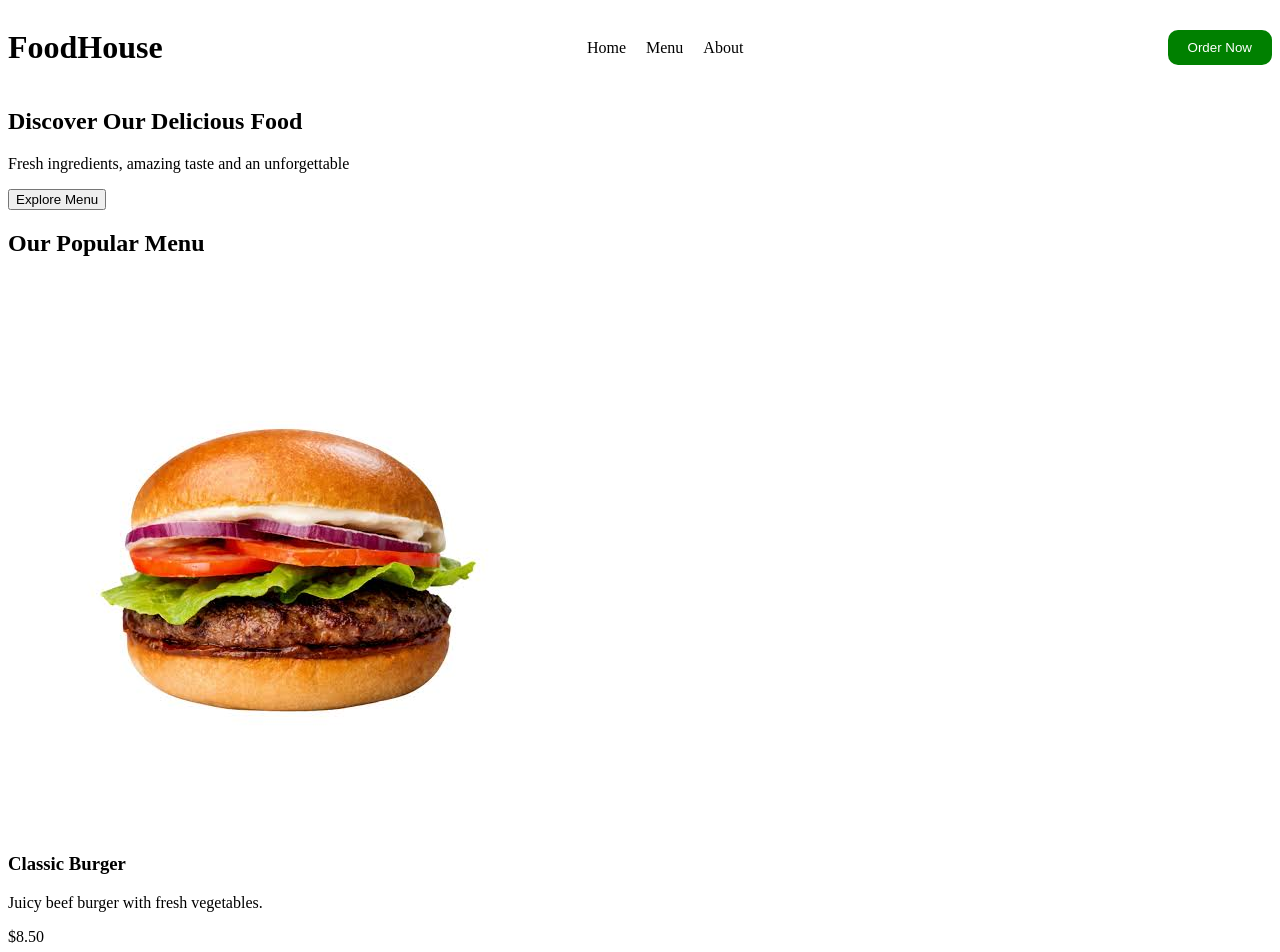
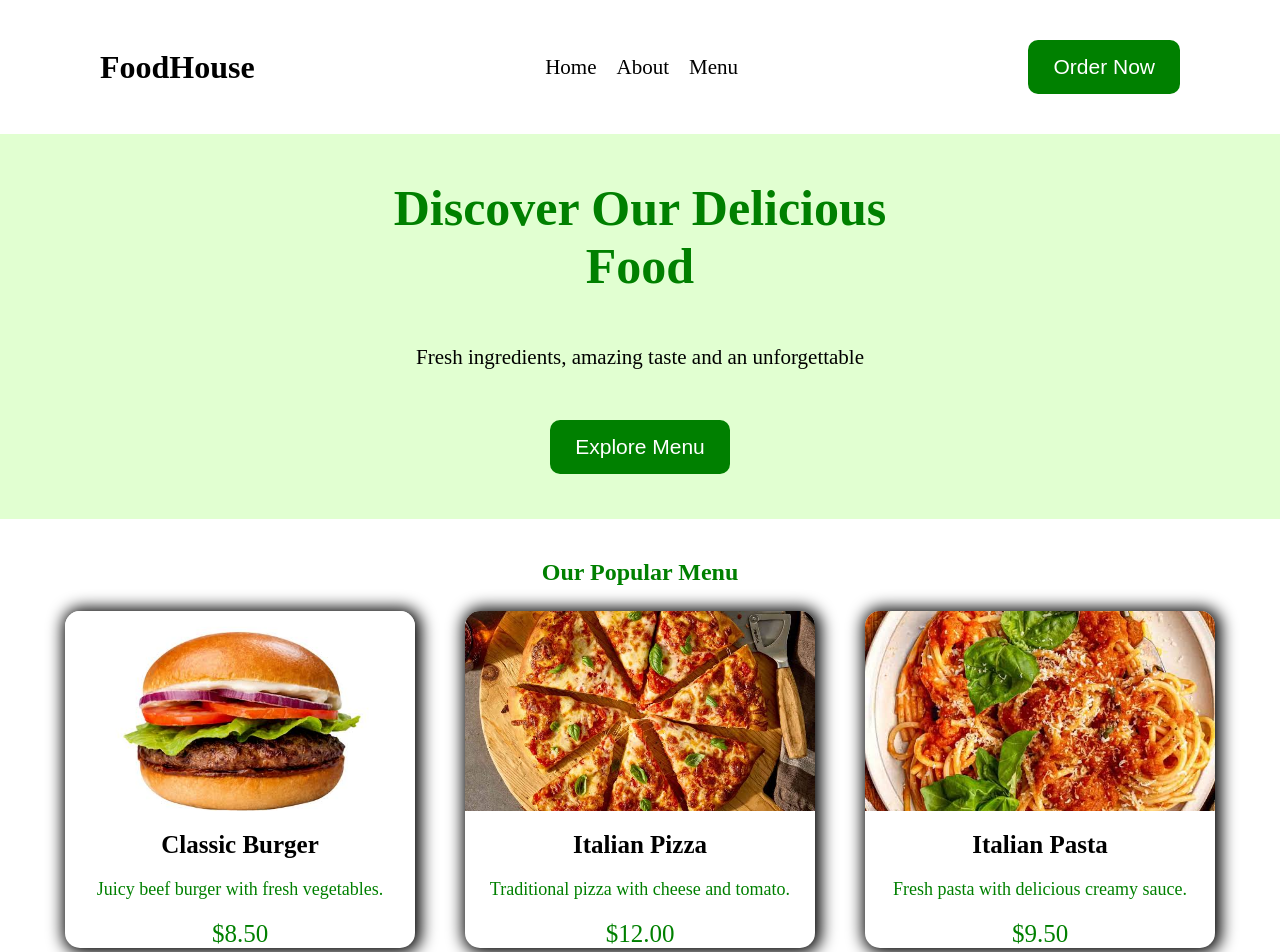
Before and after one commit to DatoGagua94/SCSS-ASSIGNMENT-FOODHOUSE, a plain HTML site: page index.html in a window 1280 px wide. Shown: the top 952 px of the page. Drawn offline with Linux system fonts and the light colour scheme.

Commit message:
finished website

```diff
--- a/index.html
+++ b/index.html
@@ -1,58 +1,62 @@
 <!DOCTYPE html>
 <html lang="en">
+
 <head>
     <meta charset="UTF-8">
     <meta name="viewport" content="width=device-width, initial-scale=1.0">
     <title>Document</title>
     <link rel="stylesheet" href="style.css">
 </head>
+
 <body>
     <header>
         <h1>FoodHouse</h1>
 
         <nav>
             <a href="#">Home</a>
+            <a href="#">About</a>
             <a href="#">Menu</a>
-            <a href="#">About</a>
         </nav>
 
         <button>Order Now</button>
     </header>
 
     <main>
-        <section>
-            <h1>Discover Our Delicious Food</h1>
+        <section class="About">
+            <h1>Discover Our Delicious
+                Food</h1>
             <p>Fresh ingredients, amazing taste and an unforgettable</p>
             <button>Explore Menu</button>
         </section>
 
-        <section>
+        <section class="Menu">
             <h1>Our Popular Menu</h1>
 
-        <div class="menu_cards">
-            <div>
+            <div class="Menu_cards">
+                <div class="card">
                     <img src="Images/Burger.jpg" alt="Classic Burger">
                     <h3>Classic Burger</h3>
                     <p>Juicy beef burger with fresh vegetables.</p>
-                <p>$8.50</p>
+                    <span>$8.50</span>
                 </div>
 
-            <div>
+                <div class="card">
                     <img src="Images/Italian_pizza.jpg" alt="Italian Pizza">
                     <h3>Italian Pizza</h3>
                     <p>Traditional pizza with cheese and tomato.</p>
-                <p>$12.00</p>
+                    <span>$12.00</span>
                 </div>
 
-            <div>
+                <div class="card">
                     <img src="Images/Italian_pasta.jpg" alt="Italian Pasta">
                     <h3>Italian Pasta</h3>
                     <p>Fresh pasta with delicious creamy sauce.</p>
-                <p>$9.50</p>
+                    <span>$9.50</span>
                 </div>
             </div>
 
         </section>
     </main>
 </body>
+
 </html>
--- a/style.scss
+++ b/style.scss
@@ -3,10 +3,11 @@ $secondary-color: green;
 
 @mixin button-style($color) {
     color: $color;
-    padding: 10px 20px;
+    padding: 15px 25px;
     background-color: $secondary-color;
     border-radius: 10px;
     border: none;
+    font-size: 21px;
 
     &:hover {
         background-color: rgb(0, 92, 0);
@@ -22,14 +23,23 @@ $secondary-color: green;
     align-items: center;
 }
 
+* {
+    margin: 0px;
+    padding: 0px;
+    box-sizing: border-box;
+}
+
 header {
 
     @include flex-center(row);
     justify-content: space-between;
+    padding: 40px;
+    padding-inline: 100px;
 
     nav {
         display: flex;
         gap: 20px;
+        font-size: 21px;
 
         a {
             text-decoration: none;
@@ -38,8 +48,84 @@ header {
     }
 
     button {
-        @include button-style( white);
+        @include button-style(white);
     }
 
 
 }
+
+.About {
+    @include flex-center(column);
+    background-color: rgb(225, 255, 209);
+    gap: 50px;
+    padding: 45px;
+
+    button {
+        @include button-style(white)
+    }
+
+    h1 {
+        color: $secondary-color;
+        width: 500px;
+        text-align: center;
+        font-size: 50px;
+    }
+
+    p {
+        font-size: 21px;
+    }
+}
+
+.Menu {
+    text-align: center;
+    margin-top: 40px;
+    margin-bottom: 40px;
+
+    h1 {
+        color: $secondary-color;
+    }
+
+    .Menu_cards {
+        @include flex-center(row);
+        gap: 50px;
+        margin-top: 25px;
+
+        .card {
+            @include flex-center(column);
+            gap: 20px;
+            width: 350px;
+            background-color: white;
+            border-radius: 15px;
+            overflow: hidden;
+            --webkit-box-shadow: 2px 1px 16px 4px black;
+            box-shadow: 2px 1px 16px 4px black;
+            transition: 0.2s;
+
+            img {
+                width: 100%;
+                height: 200px;
+                object-fit: cover;
+
+            }
+
+            &:hover {
+                transform: translateY(-5px);
+            }
+
+            h3 {
+                font-size: 25px;
+            }
+
+            p {
+                color: $secondary-color;
+                font-size: 18px;
+            }
+
+            span {
+                color: $secondary-color;
+                font-size: 25px;
+            }
+        }
+
+    }
+}
```
Also changed, not shown: style.css, 1 other file. Lines whose indentation alone changed are shown as unchanged.
